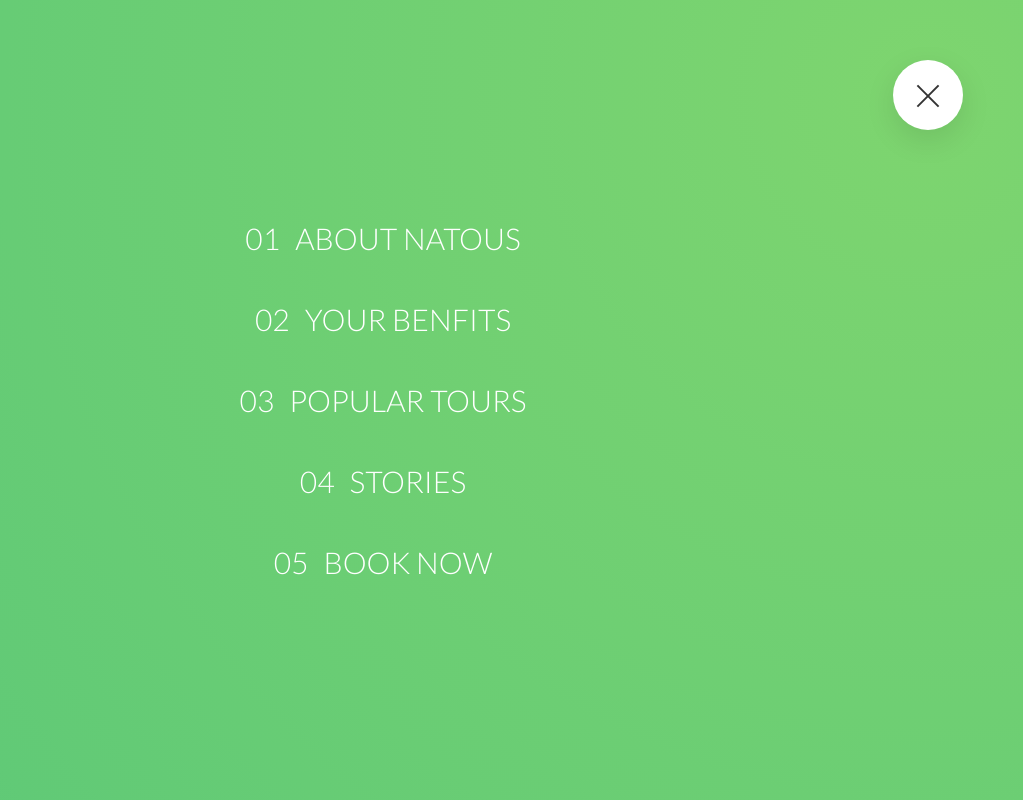
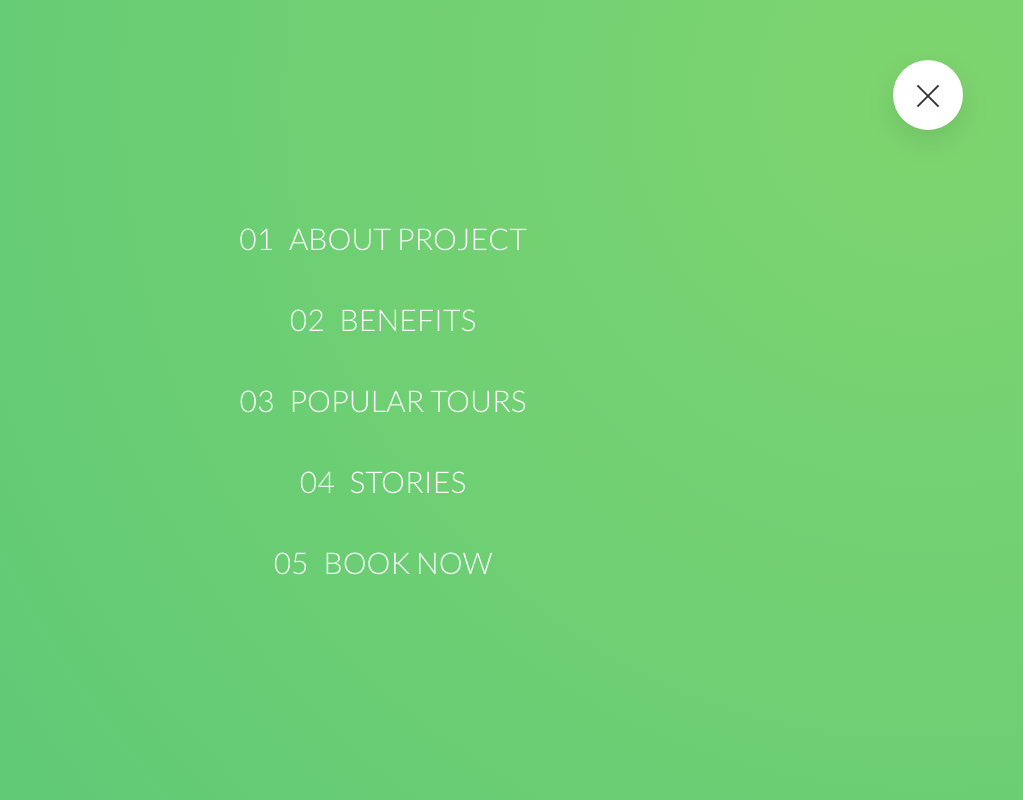
Before and after one commit to Monikaa055/natours, a website: page index.html in a window 1280 px wide. Both pictures are taken after a click on the label 1185 px from the left and 95 px from the top of the page. Shown: the top 800 px of the page, without its empty margins (257-1280 px from the left). Drawn offline with Linux system fonts and the light colour scheme.

Commit message:
first commit on 15th march

```diff
--- a/index.html
+++ b/index.html
@@ -27,9 +27,9 @@
 
             <nav class="navigation__nav">
                 <ul class="navigation__list">
-                    <li class="navigation__item"><a href="#" class="navigation__link"><span>01</span>About Natous</a></li>
-                    <li class="navigation__item"><a href="#" class="navigation__link"><span>02</span>Your benfits</a></li>
-                    <li class="navigation__item"><a href="#" class="navigation__link"><span>03</span>Popular tours</a></li>
+                    <li class="navigation__item"><a href="#" class="navigation__link"><span>01</span>About Project</a></li>
+                    <li class="navigation__item"><a href="#" class="navigation__link"><span>02</span>Benefits</a></li>
+                    <li class="navigation__item"><a href="#" class="navigation__link"><span>03</span>Popular Tours</a></li>
                     <li class="navigation__item"><a href="#" class="navigation__link"><span>04</span>Stories</a></li>
                     <li class="navigation__item"><a href="#" class="navigation__link"><span>05</span>Book now</a></li>
                     </ul>
```
